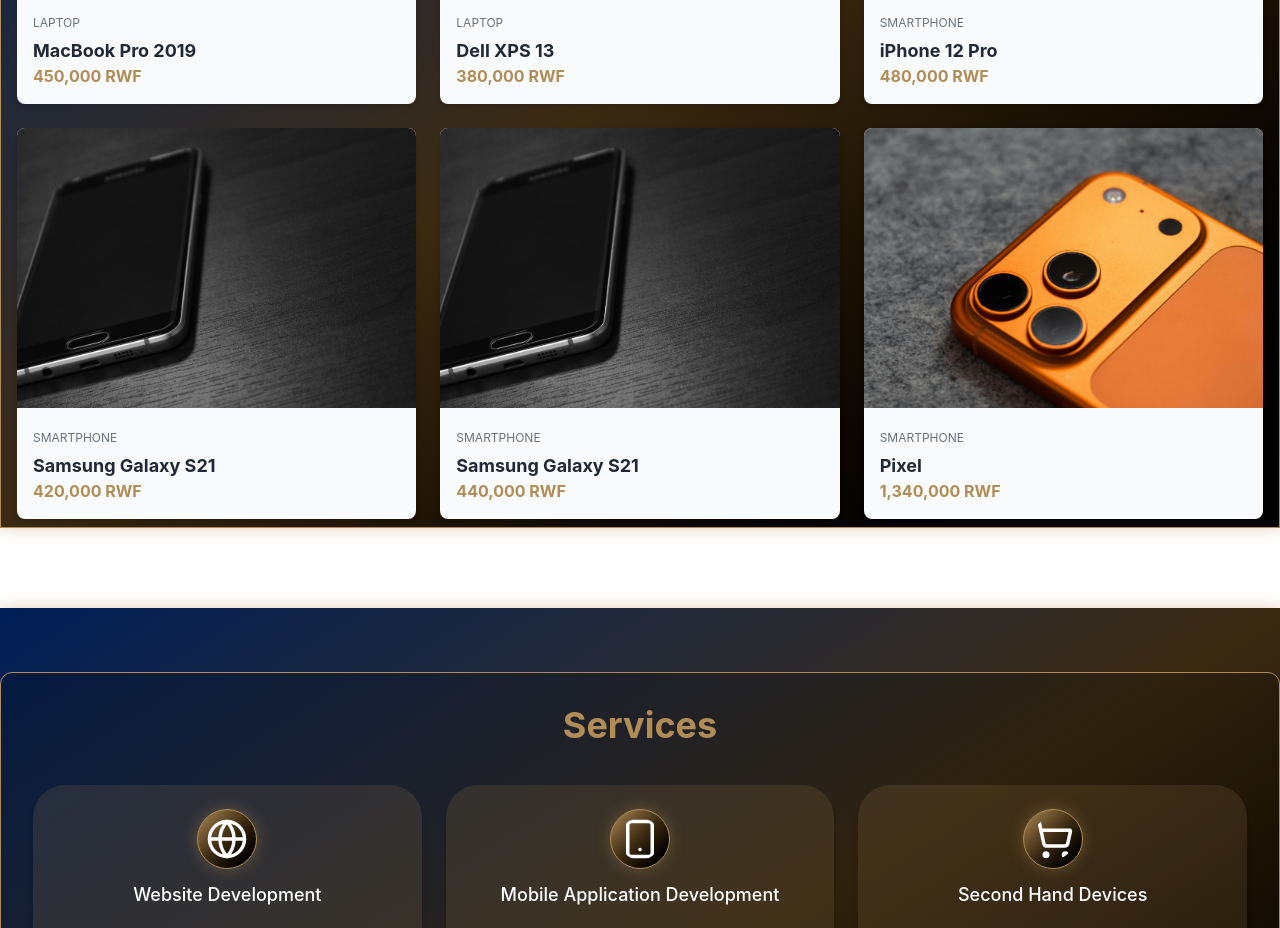
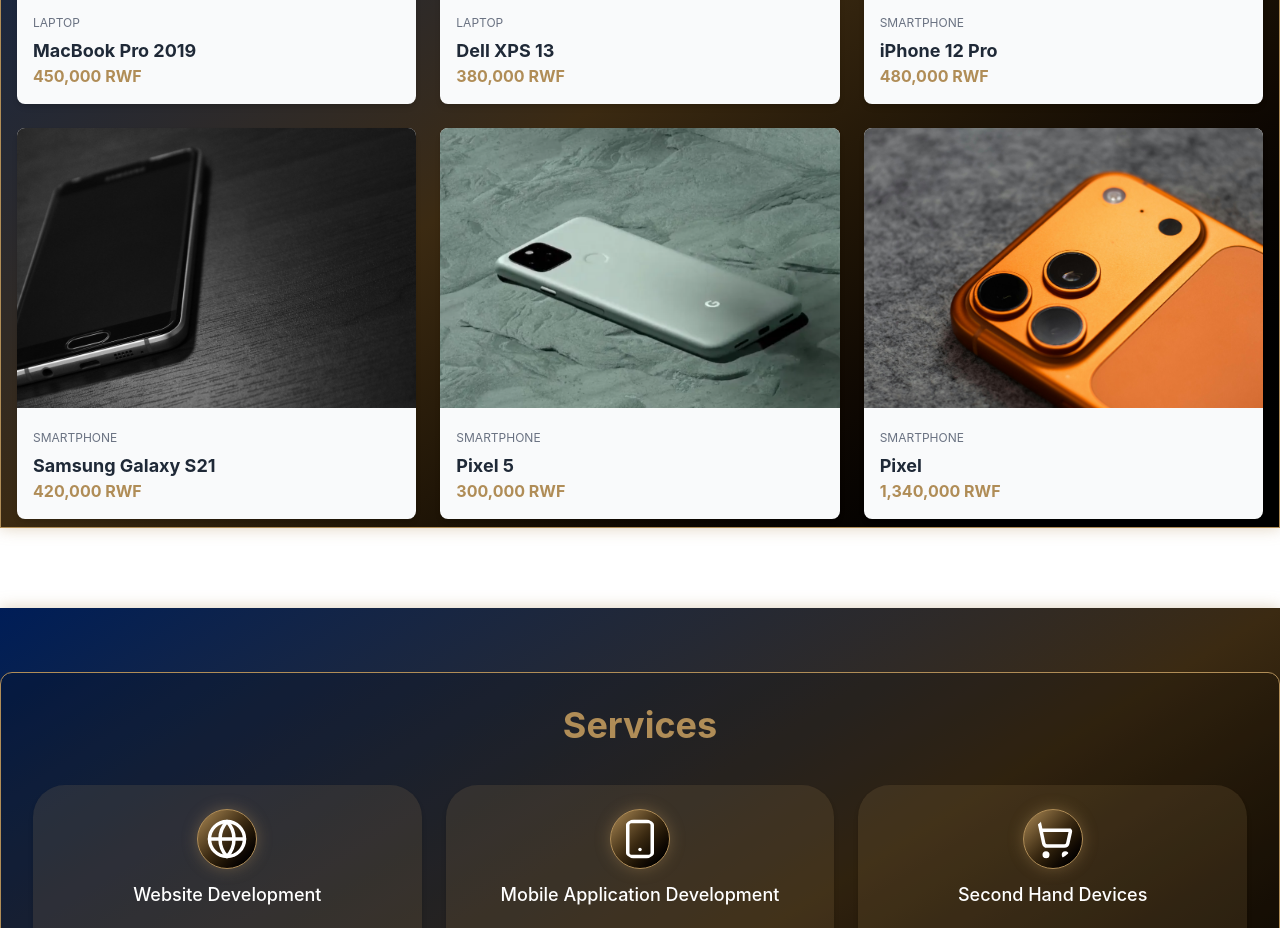
Before and after one commit to Niyomugabo-fabrice/IntoreTechnology-proposal-, a React (Vite) app: page / in a window 1280 px wide. Shown: the part 1260-2188 px from the top of the page. Built offline with nearby package versions, Linux system fonts and the light colour scheme.

Commit message:
updating the git products

```diff
--- a/src/app/components/Products.tsx
+++ b/src/app/components/Products.tsx
@@ -38,17 +38,18 @@
       image: "image/samsung.jpg"
     },
      {
-      name: 'Samsung Galaxy S21',
-      price: '440,000 RWF',
+      name: 'Pixel 5',
+      price: '300,000 RWF',
       category: 'smartphone',
-      image: "image/samsung.jpg"
+      image: "image/pixel5.png"
     },
     {
       name: 'Pixel',
       price: '1,340,000 RWF',
       category: 'smartphone',
       image: "image/pixel.jpg"
-    }
+    },
+
   ];
 
   const phoneNumber = "250791905573";
```
Also changed, not shown: public/image/pixel5.png (added).
